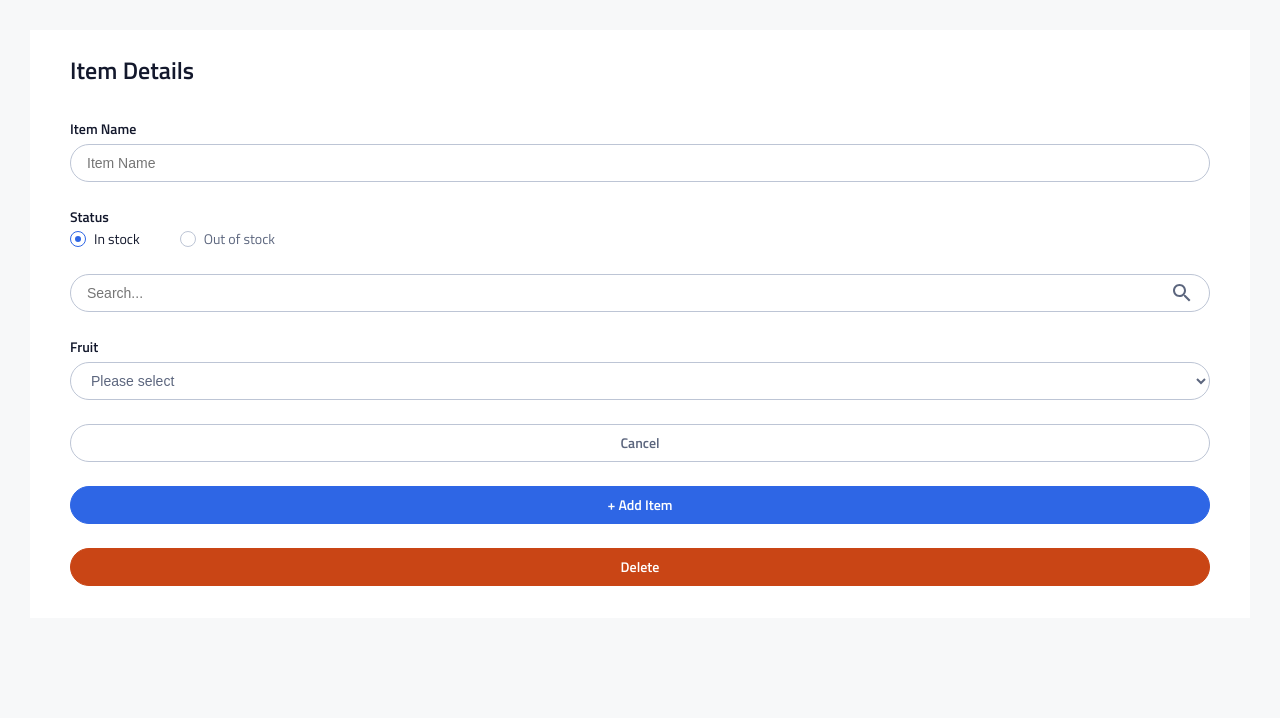
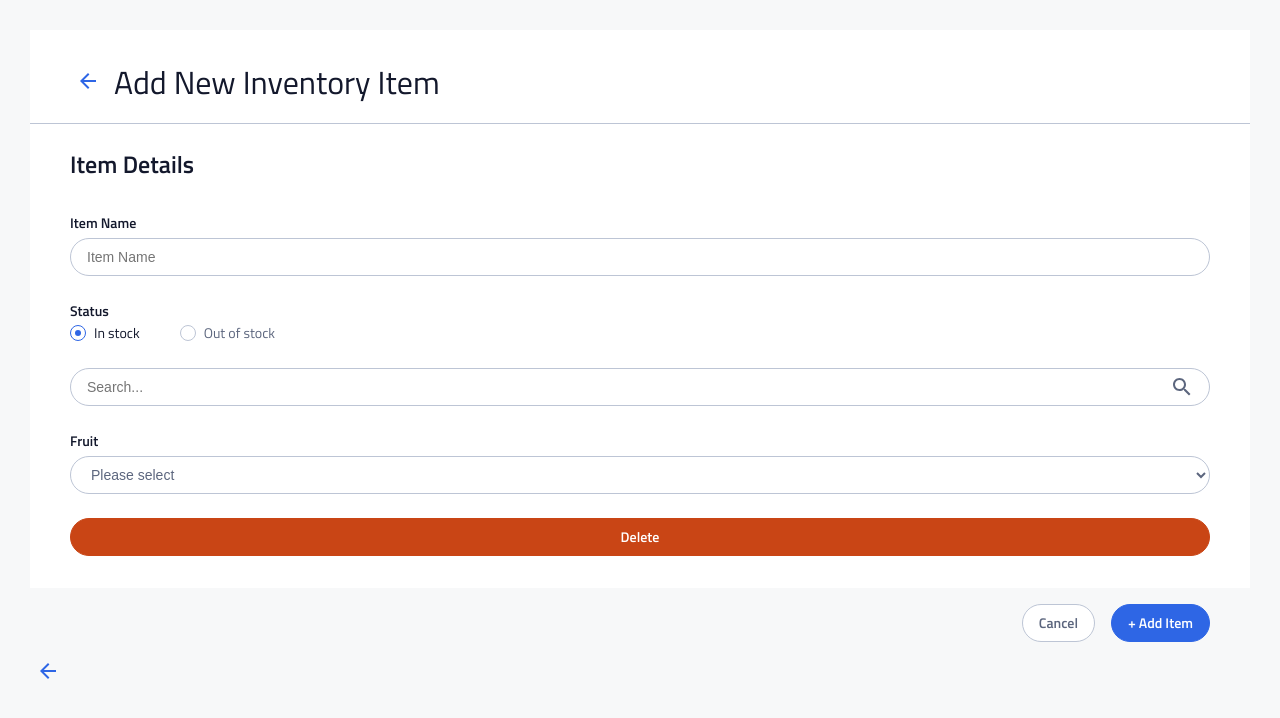
Before and after one commit to alperzini/instock-client, a React (Vite) app: page / in a window 1280 px wide. Shown: the top 718 px of the page. Built offline with nearby package versions, Linux system fonts and the light colour scheme.

Commit message:
update CancelButton to FormCancelButton, and add BackArrowButton FormButtonsWrapper and FormHeader components

```diff
--- /dev/null
+++ b/src/components/FormFields/FormButtonsWrapper/FormButtonsWrapper.jsx
@@ -0,0 +1,11 @@
+import "./FormButtonsWrapper.scss";
+
+function FormButtonsWrapper( {children} ) {
+
+    return (
+        <div className="form-buttons-wrapper" >
+            {children}
+        </div>
+    );
+}
+export default FormButtonsWrapper;
--- /dev/null
+++ b/src/components/FormFields/FormButtonsWrapper/FormButtonsWrapper.scss
@@ -0,0 +1,21 @@
+@use "../../../styles/variables" as *;
+@use "../../../styles/functions" as *;
+@use "../../../styles/mixins" as *;
+
+.form-buttons-wrapper {
+    background-color: $color-light-grey;
+    display: flex;
+    justify-content: space-around;
+    gap: 16px;
+
+    padding: pxToRem(16) pxToRem(24);
+
+    @include tablet {
+        padding: pxToRem(16) pxToRem(32);
+        justify-content: flex-end;
+    }
+
+    @include desktop {
+        padding: pxToRem(16) pxToRem(40);
+    }
+}
--- /dev/null
+++ b/src/components/FormFields/FormHeader/FormHeader.jsx
@@ -0,0 +1,13 @@
+import "./FormHeader.scss";
+import BackArrowButton from "../../customButtons/BackArrowButton/BackArrowButton";
+
+function FormHeader({ title }) {
+
+    return (
+        <div className="form-header" >
+            <BackArrowButton />
+            <h1 className="form-header__title">{title}</h1>
+        </div>
+    );
+}
+export default FormHeader;
--- /dev/null
+++ b/src/components/FormFields/FormHeader/FormHeader.scss
@@ -0,0 +1,34 @@
+@use "../../../styles/variables" as *;
+@use "../../../styles/functions" as *;
+@use "../../../styles/mixins" as *;
+
+.form-header {
+    background-color: $color-white;
+    display: flex;
+    justify-content: flex-start;
+    align-items: center;
+    gap: 8px;
+    border-bottom: 1px solid $color-cloud;
+
+    padding: pxToRem(32) pxToRem(24) pxToRem(24);
+
+    @include tablet {
+        padding: pxToRem(32) pxToRem(32) pxToRem(21);
+    }
+
+    @include desktop {
+        padding: pxToRem(32) pxToRem(40) pxToRem(21);
+    }
+
+    &__title {
+        color: $color-instock-black;
+        margin: 0;
+        font-size: $text-size-m-h1;
+        line-height: $line-height-m-h1;
+
+        @include tablet {
+            font-size: $text-size-dt-h1;
+            line-height: $line-height-dt-h1;
+        }
+    }
+}
--- a/src/components/customButtons/CancelButton/CancelButton.jsx
+++ b/src/components/customButtons/BackArrowButton/BackArrowButton.jsx
@@ -1,7 +1,8 @@
-import "./CancelButton.scss";
+import "./BackArrowButton.scss";
 import { useNavigate, useLocation } from 'react-router-dom';
+import BackArrowIcon from "../../../assets/icons/arrow_back-24px.svg";
 
-function CancelButton() {
+function BackArrowButton() {
     const navigate = useNavigate();
     const location = useLocation();
 
@@ -15,7 +16,9 @@ function CancelButton() {
     };
 
     return (
-        <button className="cancel-button" type="button" onClick={handleGoBack} >Cancel</button>
+            <button className="back-button" type="button" onClick={handleGoBack} >
+                <img className="back-button__icon" src={BackArrowIcon} alt="Back arrow icon." />
+            </button>
     );
 }
-export default CancelButton;
+export default BackArrowButton;
--- /dev/null
+++ b/src/components/customButtons/BackArrowButton/BackArrowButton.scss
@@ -0,0 +1,18 @@
+@use "../../../styles/variables" as *;
+@use "../../../styles/functions" as *;
+@use "../../../styles/mixins" as *;
+
+.back-button {
+    background: none;
+    border: none;
+    outline: none;
+    padding: none;
+    cursor: pointer;
+
+    transition: transform 0.3s ease;
+
+    &:hover,
+    &:focus {
+        transform: translateX(-10px);
+    }
+}
--- a/src/components/customButtons/DeleteButton/DeleteButton.scss
+++ b/src/components/customButtons/DeleteButton/DeleteButton.scss
@@ -15,6 +15,7 @@
     font-size: $text-size-m-h3;
     line-height: $line-height-m-h3;
     height: $cta-height-m;
+    width: 100%;
 
     &:hover, &:focus {
         background-color: $color-graphite;
@@ -26,5 +27,6 @@
         line-height: $line-height-dt-h3;
         height: $cta-height-dt;
         padding: 0 $cta-padding-dt;
+        width: auto;
     }
 }
--- a/src/components/customButtons/FormAddButton/FormAddButton.scss
+++ b/src/components/customButtons/FormAddButton/FormAddButton.scss
@@ -15,6 +15,7 @@
     font-size: $text-size-m-h3;
     line-height: $line-height-m-h3;
     height: $cta-height-m;
+    width: 100%;
 
     &:hover, &:focus {
         background-color: $color-graphite;
@@ -32,5 +33,6 @@
         line-height: $line-height-dt-h3;
         height: $cta-height-dt;
         padding: 0 $cta-padding-dt;
+        width: auto;
     }
 }
--- /dev/null
+++ b/src/components/customButtons/FormCancelButton/FormCancelButton.jsx
@@ -0,0 +1,21 @@
+import "./FormCancelButton.scss";
+import { useNavigate, useLocation } from 'react-router-dom';
+
+function FormCancelButton() {
+    const navigate = useNavigate();
+    const location = useLocation();
+
+    const handleGoBack = () => {
+        // Check if there is history to go back to, otherwise navigate to home
+        if (window.history.length > 1 || location.key !== 'default') {
+            navigate(-1);
+        } else {
+            navigate('/', { replace: true }); // Fallback to home page, replace the current entry
+        }
+    };
+
+    return (
+        <button className="form-cancel-button" type="button" onClick={handleGoBack} >Cancel</button>
+    );
+}
+export default FormCancelButton;
--- a/src/components/customButtons/CancelButton/CancelButton.scss
+++ b/src/components/customButtons/FormCancelButton/FormCancelButton.scss
@@ -2,7 +2,7 @@
 @use "../../../styles/functions" as *;
 @use "../../../styles/mixins" as *;
 
-.cancel-button {
+.form-cancel-button {
     font-family: $primary-font;
     color: $color-slate;
     background-color: $color-white;
@@ -15,6 +15,7 @@
     font-size: $text-size-m-h3;
     line-height: $line-height-m-h3;
     height: $cta-height-m;
+    width: 100%;
 
     &:hover, &:focus {
         color: $color-instock-indigo;
@@ -26,5 +27,6 @@
         line-height: $line-height-dt-h3;
         height: $cta-height-dt;
         padding: 0 $cta-padding-dt;
+        width: auto;
     }
 }
--- a/src/pages/WarehousesPage/WarehousesPage.jsx
+++ b/src/pages/WarehousesPage/WarehousesPage.jsx
@@ -4,9 +4,12 @@ import StatusField from "../../components/formFields/StatusField/StatusField";
 import SearchField from "../../components/formFields/SearchField/SearchField";
 import DropdownField from "../../components/formFields/DropdownField/DropdownField";
 import FieldsetField from "../../components/formFields/FieldsetField/FieldsetField";
-import CancelButton from "../../components/customButtons/CancelButton/CancelButton";
+import FormCancelButton from "../../components/customButtons/FormCancelButton/FormCancelButton";
 import FormAddButton from "../../components/customButtons/FormAddButton/FormAddButton";
 import DeleteButton from "../../components/customButtons/DeleteButton/DeleteButton";
+import FormButtonsWrapper from "../../components/formFields/FormButtonsWrapper/FormButtonsWrapper";
+import BackArrowButton from "../../components/customButtons/BackArrowButton/BackArrowButton";
+import FormHeader from "../../components/formFields/FormHeader/FormHeader";
 import { useState } from "react";
 
 const WarehousesPage = ({ warehouses, setWarehouses }) => {
@@ -31,15 +34,19 @@ const WarehousesPage = ({ warehouses, setWarehouses }) => {
     return (
         <>
             <div style={{ padding: 30 }} >
+                <FormHeader title={"Add New Inventory Item"} />
                 <FieldsetField title="Item Details" hasBorder={false} >
                     <TextField onChange={handleTextChange} type="email" label="Item Name" name="name" id="name" placeholder="Item Name" value={value} error="This field is required" />
                     <StatusField legend="Status" name="status" selectedStatus={selectedStatus} onChange={handleRadioChange} />
                     <SearchField onChange={handleSearchChange} name="search" id="search" placeholder="Search..." value={search} />
                     <DropdownField onChange={handleListChange} options={options} label="Fruit" name="fruit" id="fruit" placeholder="Please select" selectedValue={selectedFruit} isError={false} error="This field is required" />
-                    <CancelButton />
-                    <FormAddButton label="+ Add Item" isDisabled={false} />
                     <DeleteButton label="Delete" />
                 </FieldsetField>
+                <FormButtonsWrapper>
+                    <FormCancelButton />
+                    <FormAddButton label="+ Add Item" isDisabled={false} />
+                </FormButtonsWrapper>
+                <BackArrowButton />
             </div>
         </>
     );
```
